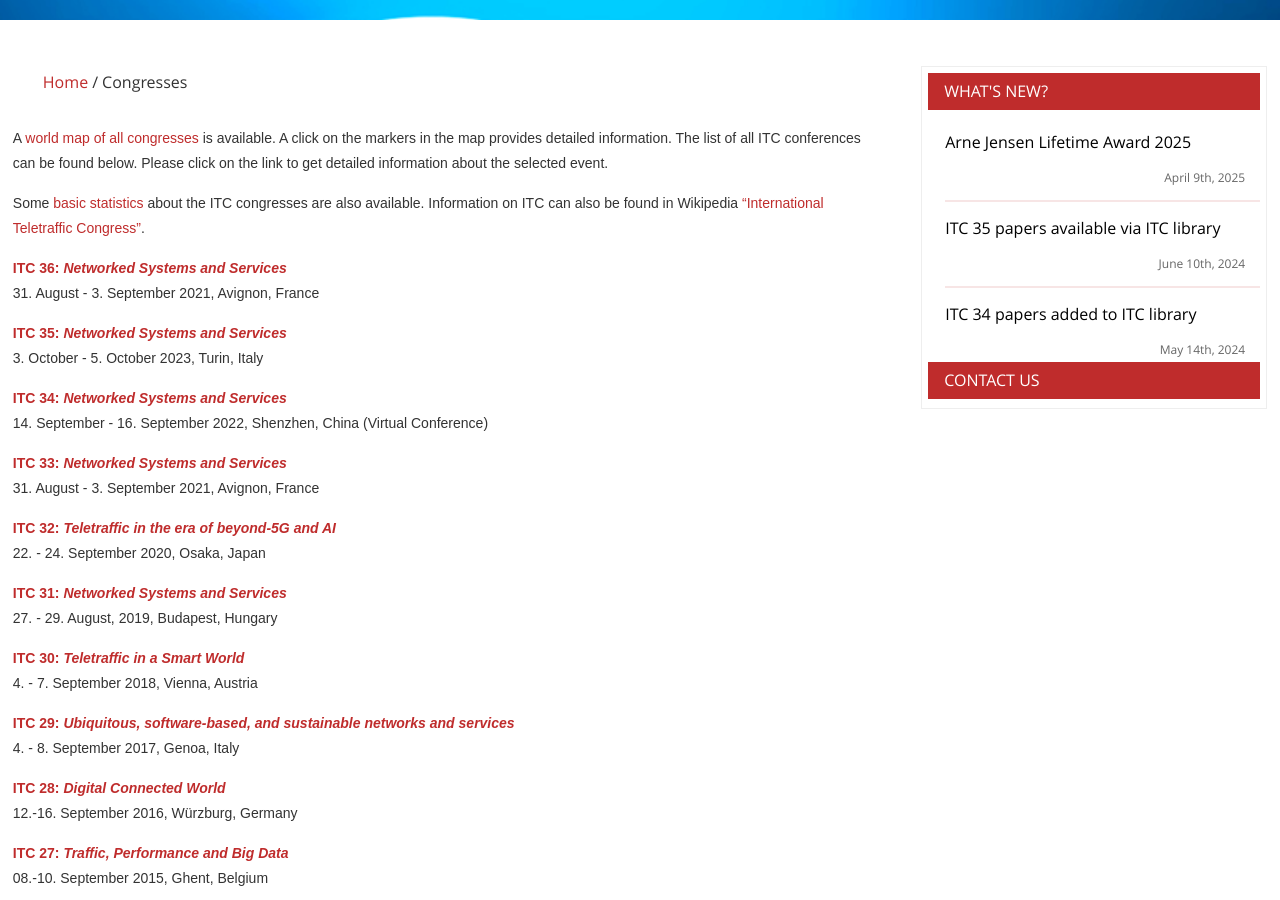
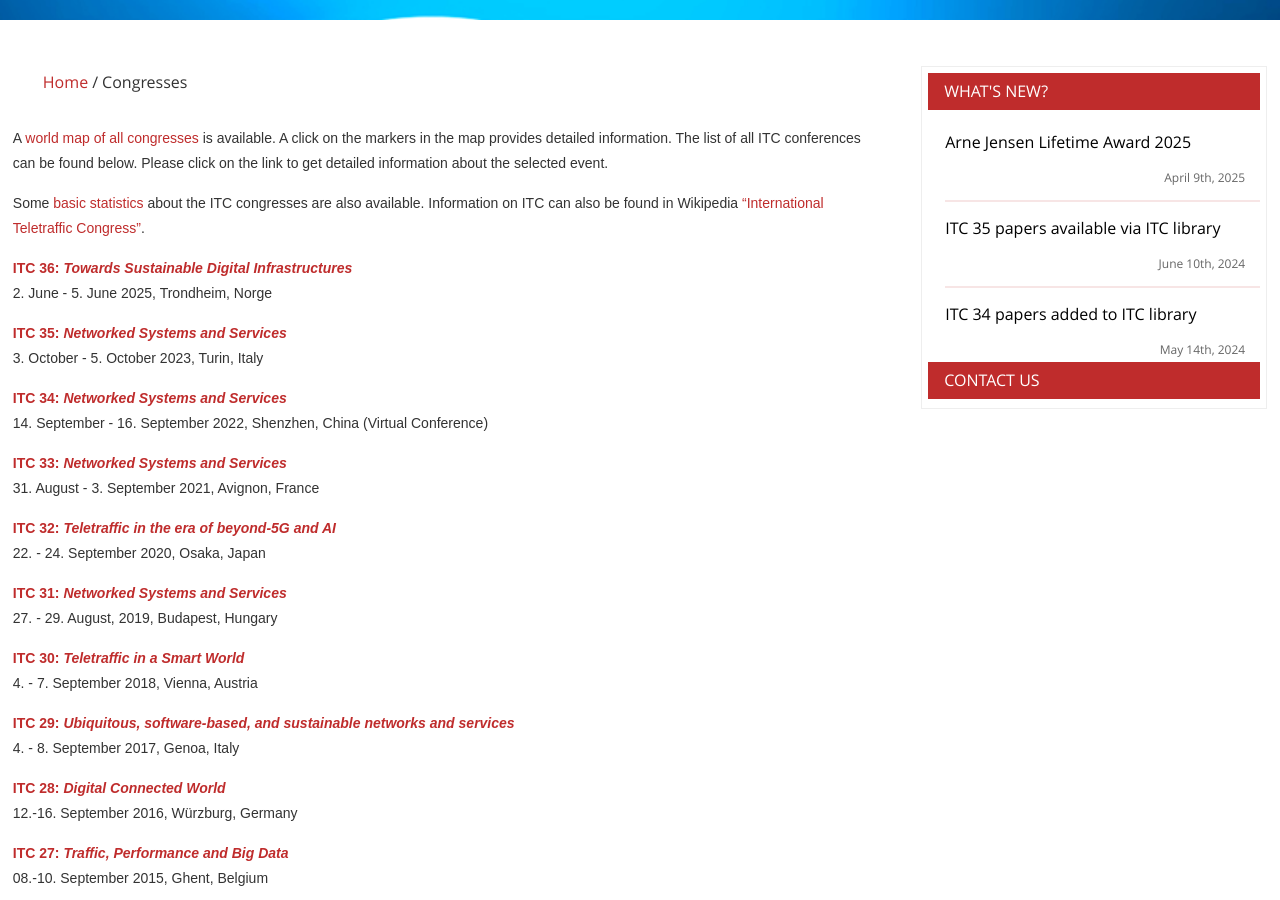
Before and after one commit to lsinfo3/itc-conference, a Jekyll site: the page built from congresses.md, in a window 1280 px wide and 900 px high, scrolled down 520 px. Built offline with Jekyll 4.4.1, drawn with Linux system fonts in a browser that asks for light colours.

Commit message:
update congresses

```diff
--- a/_congresses/itc036.md
+++ b/_congresses/itc036.md
@@ -1,7 +1,7 @@
 ---
 title: ITC36 Conference
-confdate: 31. August - 3. September 2021, Avignon, France
-conftitle: Networked Systems and Services
+confdate: 2. June - 5. June 2025, Trondheim, Norge
+conftitle: Towards Sustainable Digital Infrastructures
 ---
 
 ## ITC 36: Towards Sustainable Digital Infrastructures
@@ -22,7 +22,7 @@ conftitle: Networked Systems and Services
 
 **Homepage**: [http://https://itc36.itc-conference.org](http://https://itc36.itc-conference.org "http://https://itc36.itc-conference.org")
 
-<img width="100%" src="{{site.baseurl}}/assets/Persistent/itc36_grouphoto.jpg">
+<img width="100%" src="{{site.baseurl}}/assets/Persistent/itc36_groupphoto.jpg">
 
 ## ITC 36 Program in a Nutshel
 -------------------------------
```
